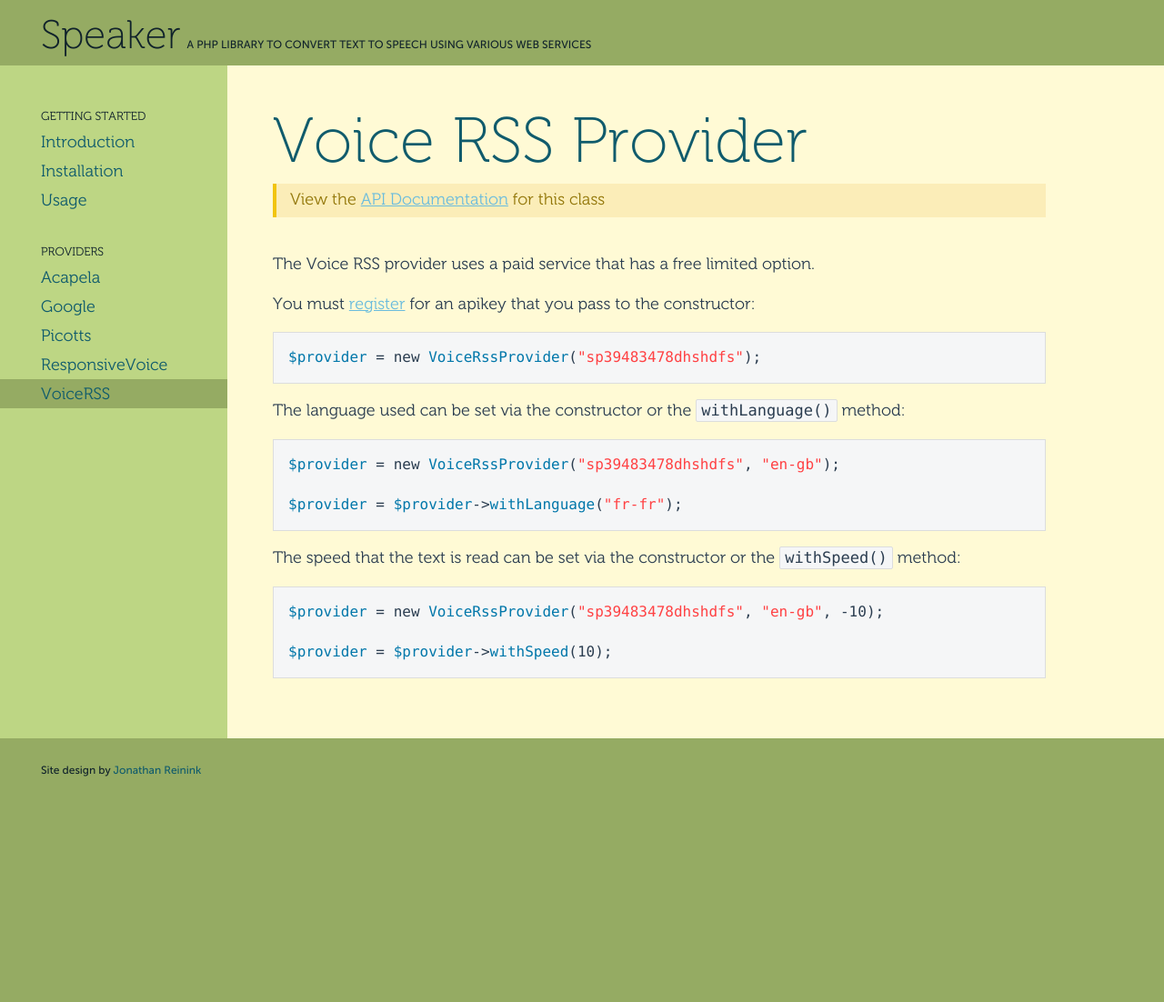
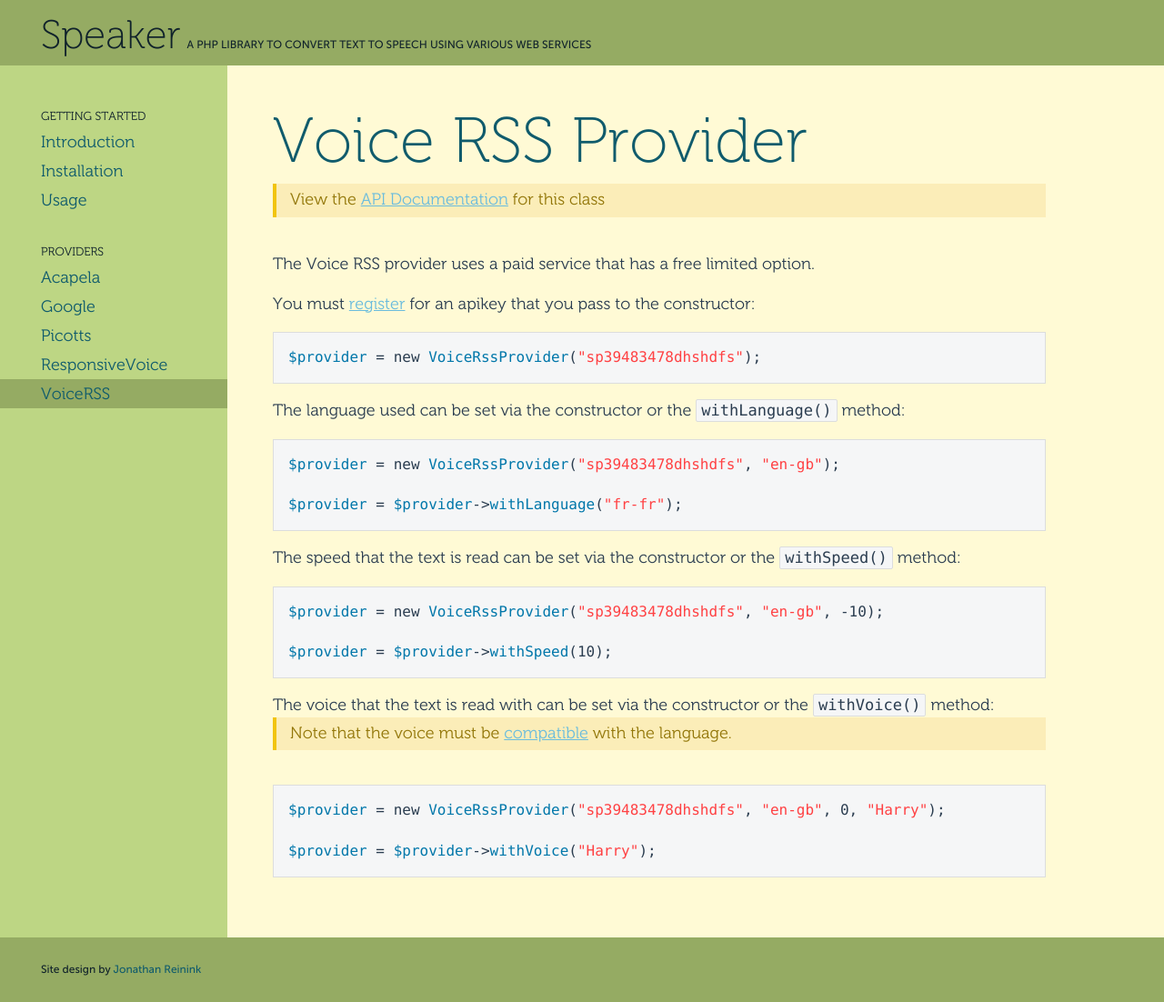
Before and after one commit to duncan3dc/speaker, a Jekyll site: the page built from providers/voice-rss.md, in a window 1280 px wide. Shown: the whole page at 91% size. Built offline with Jekyll 4.4.1, drawn with Linux system fonts in a browser that asks for light colours; nearby versions of some CDN libraries; before the commit the page ends 900 px from its top, so only the background shows below that.

Commit message:
Add the new VoiceRssProvider#withVoice() method

```diff
--- a/providers/voice-rss.md
+++ b/providers/voice-rss.md
@@ -28,3 +28,12 @@ $provider = new VoiceRssProvider("sp39483478dhshdfs", "en-gb", -10);
 
 $provider = $provider->withSpeed(10);
 ~~~
+
+The voice that the text is read with can be set via the constructor or the `withVoice()` method:
+<p class="message-api">Note that the voice must be <a href='https://www.voicerss.org/api/'>compatible</a> with the language.</p>
+
+~~~php
+$provider = new VoiceRssProvider("sp39483478dhshdfs", "en-gb", 0, "Harry");
+
+$provider = $provider->withVoice("Harry");
+~~~
```
